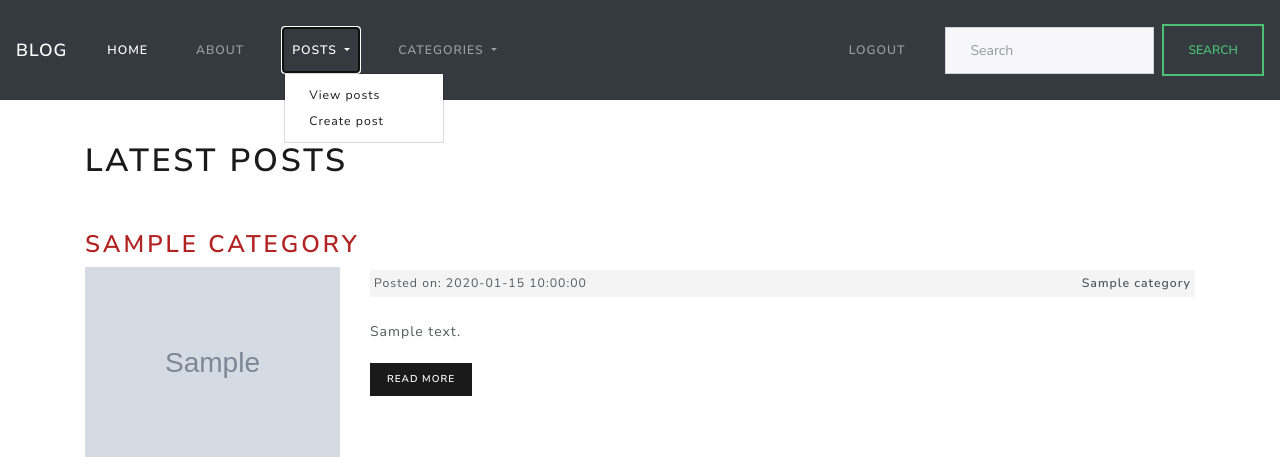
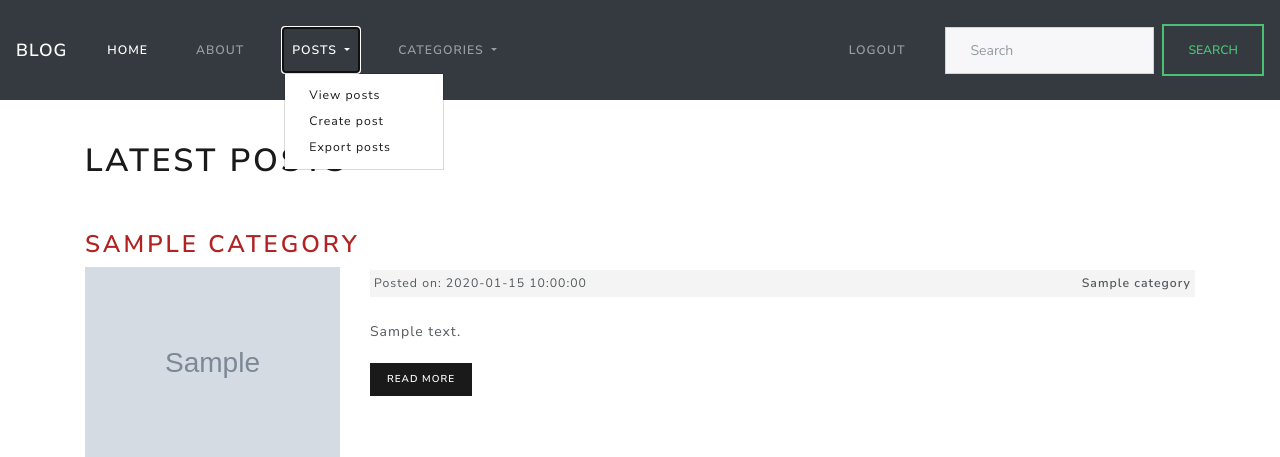
Before and after one commit to GengJulian/Webprog3_project, a CodeIgniter app: page /Webprog3_project/posts in a window 1280 px wide, after a click on "POSTS". Shown: the top 457 px of the page. Run offline with CodeIgniter, Linux system fonts and the light colour scheme; the visitor is signed in with stand-in values (Sample User, id 1); tables that the repository leaves empty or names only in its code hold one stand-in row (values such as "Sample post"); grey boxes marked "Sample" are stand-in pictures; some libraries are stand-ins or nearby versions.

Commit message:
Post export functionality added.

```diff
--- a/application/config/autoload.php
+++ b/application/config/autoload.php
@@ -89,7 +89,7 @@ $autoload['drivers'] = array();
 |
 |	$autoload['helper'] = array('url', 'file');
 */
-$autoload['helper'] = array('url','form','text','email');
+$autoload['helper'] = array('url','form','text','email','file','download');
 
 /*
 | -------------------------------------------------------------------
--- a/application/config/routes.php
+++ b/application/config/routes.php
@@ -49,6 +49,7 @@ defined('BASEPATH') OR exit('No direct script access allowed');
 | Examples:	my-controller/index	-> my_controller/index
 |		my-controller/my-method	-> my_controller/my_method
 */
+$route['posts/export'] ='posts/export';
 $route['posts/index'] = 'posts/index';
 $route['posts/update'] = 'posts/update';
 $route['posts/edit/(:any)'] = 'posts/edit/$1';
--- a/application/controllers/Posts.php
+++ b/application/controllers/Posts.php
@@ -116,4 +116,18 @@ class Posts extends CI_Controller{
 			redirect('posts');
 	}
 
+	public function export(){
+		$this->load->dbutil();
+		$result = $this->post_model->export_posts();
+		$csvContent = $this->dbutil->csv_from_result($result);
+		force_download('posts.csv',$csvContent);
+
+		/*if ( ! write_file('./exports/posts.csv', $csvContent)) {
+			$this->session->set_flashdata('export_success','Sikeres post export!');
+		} else {
+			$this->session->set_flashdata('export_fail','Sikertelen post export!');
+		}*/
+		redirect('posts');
+	}
+
 }
--- a/application/models/Post_model.php
+++ b/application/models/Post_model.php
@@ -67,4 +67,12 @@
 			$query = $this->db->get_where('posts',array('category_id' => $category_id));
 			return $query->result_array();
 		}
+
+		public function export_posts(){
+			$query = $this->db->query("select title as 'post title',body as 'post text',
+								categories.name as category,users.name as 'created by'
+								 from posts join categories on categories.id = posts.category_id
+								 join users on users.id = posts.user_id order by users.name");
+			return $query;
+		}
 	}
--- a/application/views/templates/header.php
+++ b/application/views/templates/header.php
@@ -28,6 +28,7 @@
 						<a class="dropdown-item" href="<?php echo base_url();?>posts">View posts</a>
 						<?php if($this->session->userdata('logged_in')): ?>
 						<a class="dropdown-item" href="<?php echo base_url();?>posts/create">Create post</a>
+						<a class="dropdown-item" href="<?php echo base_url();?>posts/export">Export posts</a>
 						<?php endif; ?>
 					</div>
 				</li>
@@ -106,3 +107,10 @@
 		<?php if($this->session->flashdata('login_failed')): ?>
 			<?php echo '<p class="alert alert-danger">'.$this->session->flashdata('login_failed').'</p>'; ?>
 		<?php endif; ?>
+
+		<?php if($this->session->flashdata('export_success')): ?>
+			<?php echo '<p class="alert alert-success">'.$this->session->flashdata('export_success').'</p>'; ?>
+		<?php endif; ?>
+		<?php if($this->session->flashdata('export_failed')): ?>
+			<?php echo '<p class="alert alert-danger">'.$this->session->flashdata('export_failed').'</p>'; ?>
+		<?php endif; ?>
--- a/assets/css/style.css
+++ b/assets/css/style.css
@@ -18,7 +18,8 @@
 
 .pagination-links{
 	margin: 30px 0;
-
+	display: flex;
+	justify-content: center;
 }
 
 a.pagination-links{
@@ -28,7 +29,7 @@ a.pagination-links{
 	border: 1px #ccc solid;
 }
 
-pagination-links strong{
+.pagination-links strong{
 	padding: 8px 13px;
 	margin: 5px;
 	background: #8ba8af;
```
